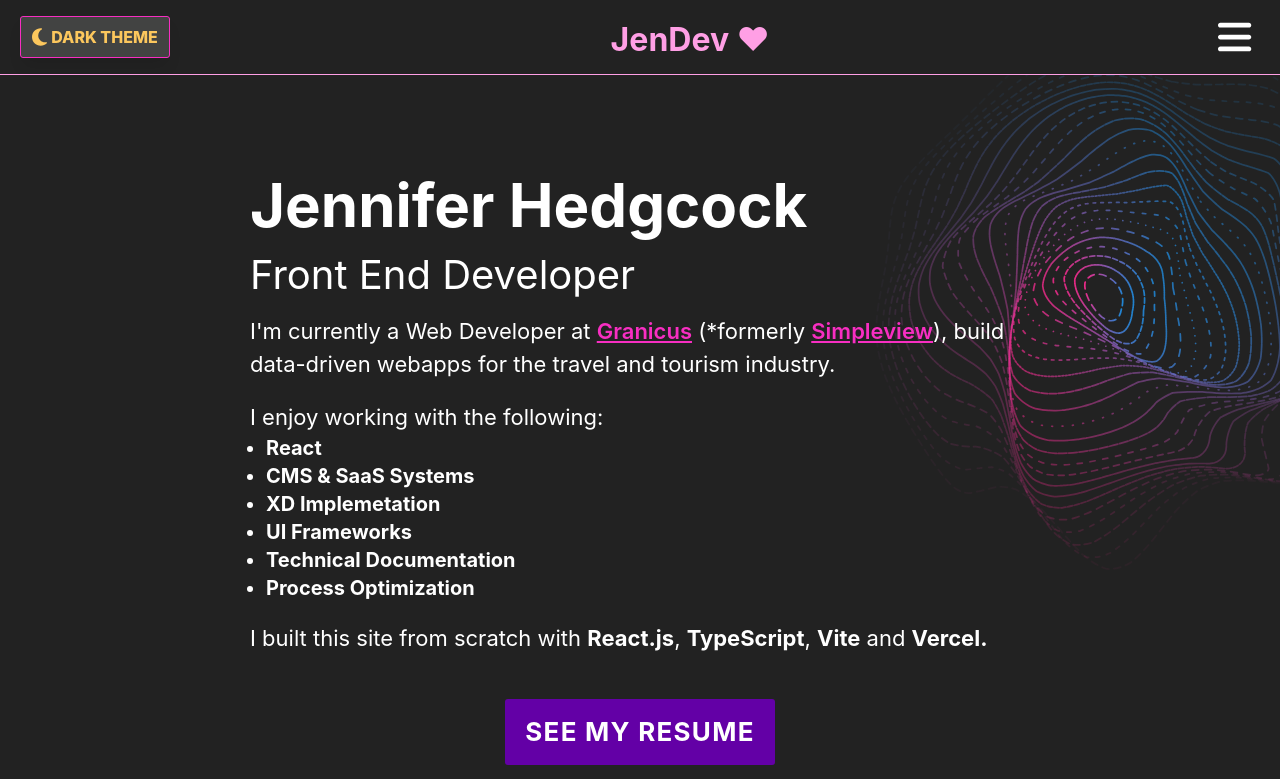
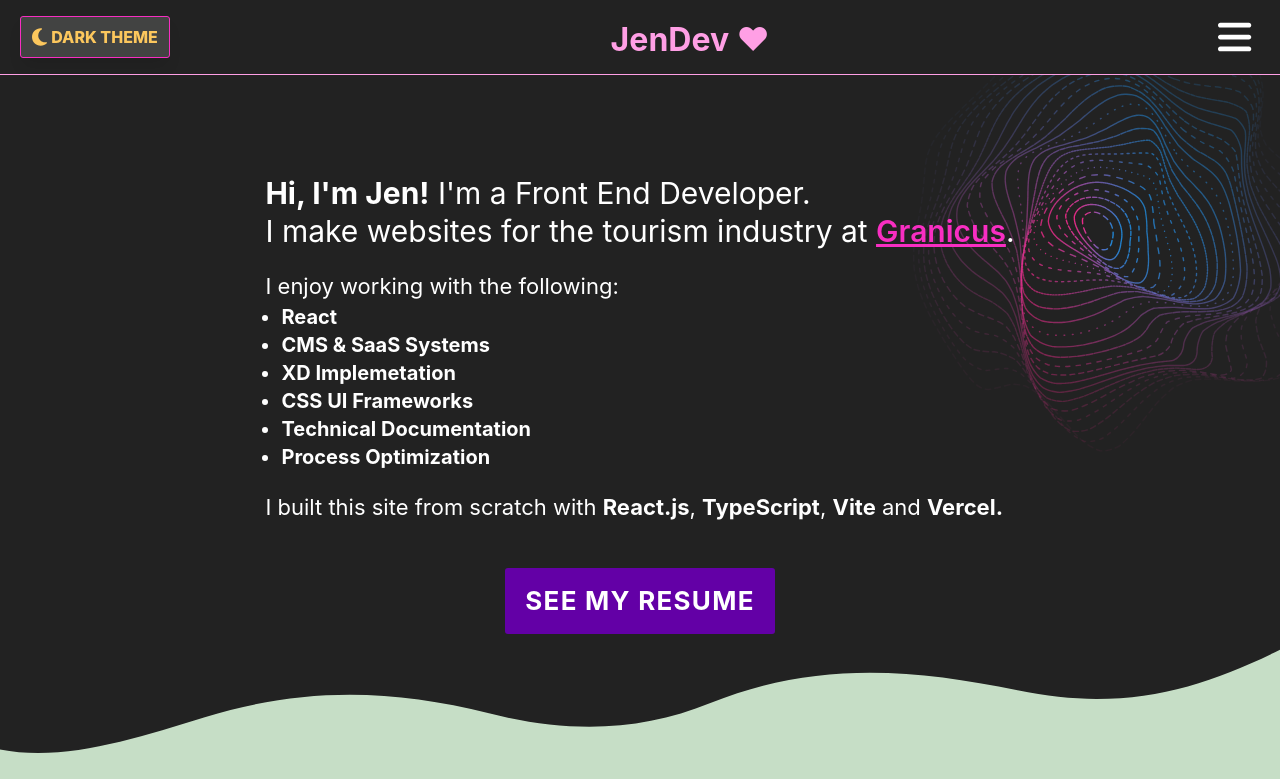
Before and after one commit to jenhedg/jen-dev-vite, a React (Vite) app: page / in a window 1280 px wide. Shown: the top 779 px of the page. Built offline with nearby package versions, Linux system fonts and the light colour scheme.

Commit message:
intro updates

```diff
--- a/src/components/Intro/Intro.css
+++ b/src/components/Intro/Intro.css
@@ -1,8 +1,12 @@
 .intro {
     position: relative;
-    max-width: 820px;
+    display: flex;
+    flex-direction: column;
+    justify-content: center;
+    align-items: center;
+    max-width: 800px;
     margin: 0 auto;
-    padding: 100px 20px 30px;
+    padding: 60px 20px 30px;
 }
 
 .intro::after {
@@ -33,8 +37,8 @@
 
 .intro :is(.intro-title, .intro-subtitle) {
     margin-bottom: 20px;
-    font-size: 2rem;
-    line-height: 1;
+    font-size: 19px;
+    line-height: 1.25;
 }
 
 .intro .intro-content {
@@ -79,6 +83,10 @@
         top: -128px;
         right: -38%;
     }
+
+    .intro :is(.intro-title, .intro-subtitle) {
+        font-size: 24px;
+    }
 }
 
 @media (min-width: 64em){
@@ -100,7 +108,7 @@
     }
 
     .intro .intro-subtitle {
-        font-size: 40px;
+        font-size: 30px;
     }
 
     .intro .intro-text {
--- a/src/components/Intro/Intro.tsx
+++ b/src/components/Intro/Intro.tsx
@@ -10,10 +10,8 @@ export default function Intro() {
         <div className="intro">
             <div className="intro-inner">
                 <article className="intro-item">
-                    <h2 className="intro-title"><span>Jennifer Hedgcock</span></h2>
                     <div className="intro-content">
-                        <p className="intro-subtitle"><span>Front End Developer</span></p>
-                        <p className="intro-text">I'm currently a Web Developer at <Link className="link" to="https://www.granicus.com" target="_blank">Granicus</Link> (*formerly <Link className="link" to="https://www.simpleviewinc.com/" target="_blank"> Simpleview</Link>), build data-driven webapps for the travel and tourism industry.</p>
+                        <p className="intro-subtitle"><strong>Hi, I'm Jen!</strong> I'm a Front End Developer.<br/>I make websites for the tourism industry at <Link className="link" to="https://www.granicus.com" target="_blank">Granicus</Link>.</p>
 
                         <p className="intro-text">
                             I enjoy working with the following:
@@ -21,7 +19,7 @@ export default function Intro() {
                                 <li className="list-item"><strong>React</strong></li>
                                 <li className="list-item"><strong>CMS & SaaS Systems</strong></li>
                                 <li className="list-item"><strong>XD Implemetation</strong></li>
-                                <li className="list-item"><strong>UI Frameworks</strong></li>
+                                <li className="list-item"><strong>CSS UI Frameworks</strong></li>
                                 <li className="list-item"><strong>Technical Documentation</strong></li>
                                 <li className="list-item"><strong>Process Optimization</strong></li>
                             </ul>
```
